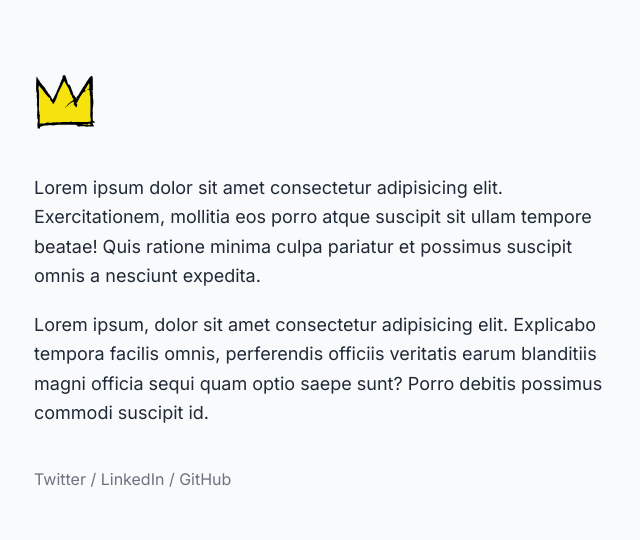
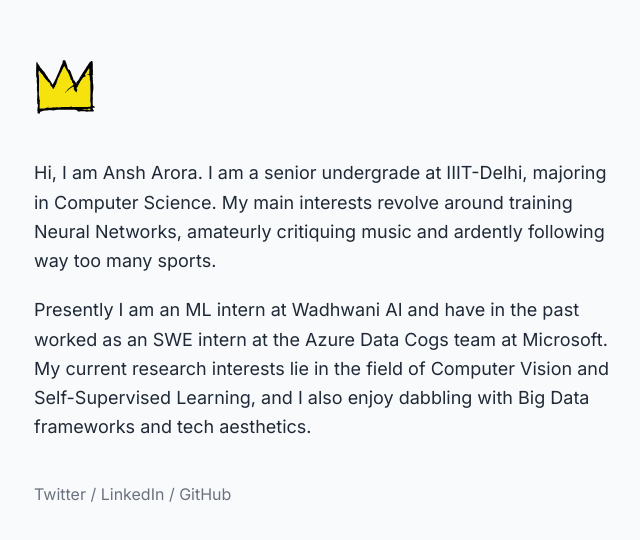
Before and after one commit to arora-ansh/My-Website, a website built with Vite: page index.html in a window 1280 px wide. Shown: the part 120-660 px from the top of the page, without its empty margins (318-958 px from the left). Built offline with nearby package versions, Linux system fonts and the light colour scheme.

Commit message:
Update index.html

```diff
--- a/index.html
+++ b/index.html
@@ -1,6 +1,6 @@
 <!DOCTYPE html>
 
-<!-- Built by Ansh's best friend Mihir (mihir.ch) -->
+<!-- Built by Ansh's best friend Mihir (mihir.ch) (Things you have to agree to when you're too lazy to write HTML CSS yourself) -->
 
 <html dir="ltr" lang="en">
   <head>
@@ -26,24 +26,22 @@
       <img src="/crown.svg" class="h-16 w-16" />
       <article class="space-y-5 text-lg leading-relaxed text-gray-800">
         <p>
-          Lorem ipsum dolor sit amet consectetur adipisicing elit.
-          Exercitationem, mollitia eos porro atque suscipit sit ullam tempore
-          beatae! Quis ratione minima culpa pariatur et possimus suscipit omnis
-          a nesciunt expedita.
+          Hi, I am Ansh Arora. I am a senior undergrade at IIIT-Delhi, majoring in Computer Science.
+          My main interests revolve around training Neural Networks, amateurly critiquing music and
+          ardently following way too many sports.
         </p>
         <p>
-          Lorem ipsum, dolor sit amet consectetur adipisicing elit. Explicabo
-          tempora facilis omnis, perferendis officiis veritatis earum blanditiis
-          magni officia sequi quam optio saepe sunt? Porro debitis possimus
-          commodi suscipit id.
+          Presently I am an ML intern at Wadhwani AI and have in the past worked as an SWE intern at the
+          Azure Data Cogs team at Microsoft. My current research interests lie in the field of Computer Vision
+          and Self-Supervised Learning, and I also enjoy dabbling with Big Data frameworks and tech aesthetics.
         </p>
       </article>
       <nav class="text-gray-500">
-        <a rel="noopener" href="https://twitter.com">Twitter</a>
+        <a rel="noopener" href="https://twitter.com/_ansharora_">Twitter</a>
         <span>/</span>
-        <a rel="noopener" href="https://twitter.com">LinkedIn</a>
+        <a rel="noopener" href="https://in.linkedin.com/in/aroraansh">LinkedIn</a>
         <span>/</span>
-        <a rel="noopener" href="https://twitter.com">GitHub</a>
+        <a rel="noopener" href="https://github.com/arora-ansh">GitHub</a>
       </nav>
     </main>
   </body>
```
